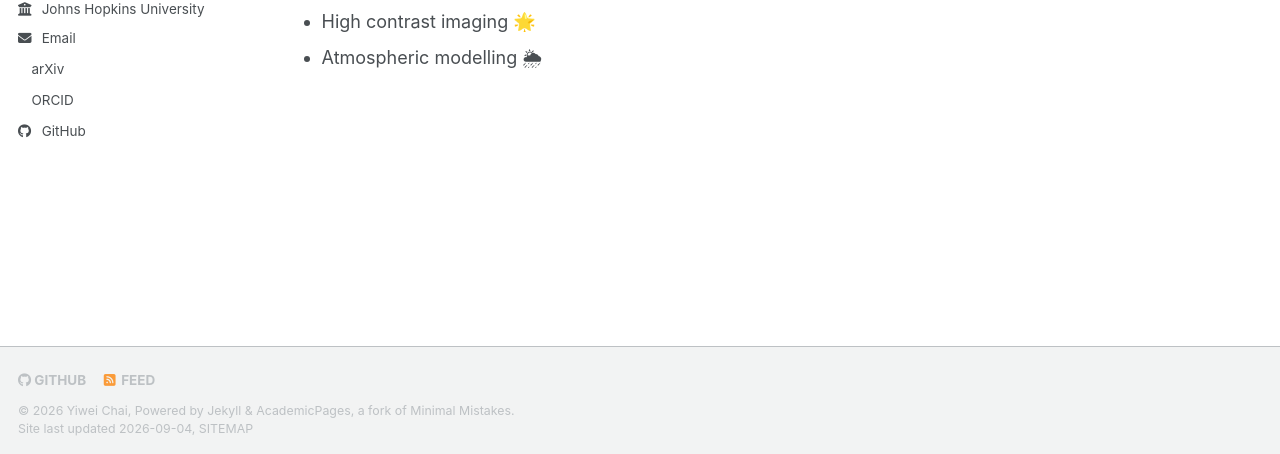
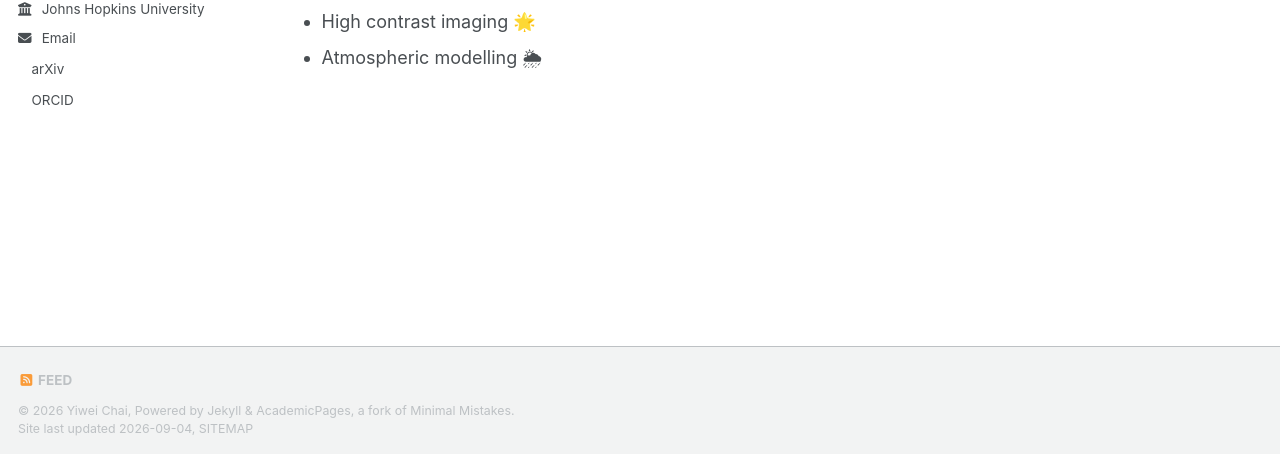
Before and after one commit to youais/youais.github.io, a Jekyll site: the page built from _pages/about.md, in a window 1280 px wide. Shown: the part 443-897 px from the top of the page. Built offline with Jekyll 4.4.1, drawn with Linux system fonts in a browser that asks for light colours; a style sheet for code colours, icons or effects is not loaded.

Commit message:
Update _config.yml

```diff
--- a/_config.yml
+++ b/_config.yml
@@ -51,7 +51,7 @@ author:
   bitbucket        : # Username - Update with your username on the site
   codepen          : # Username
   dribbble         : # Username
-  github           : "youais"
+  github           : # "youais"
   kaggle           : # Username
   stackoverflow    : # User number or user number and name (i.e., use "1" or "1/jeff-atwood")
 
```
